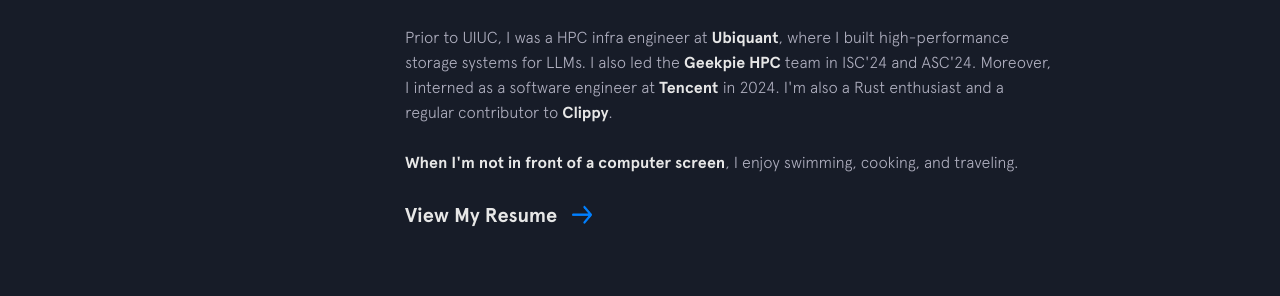
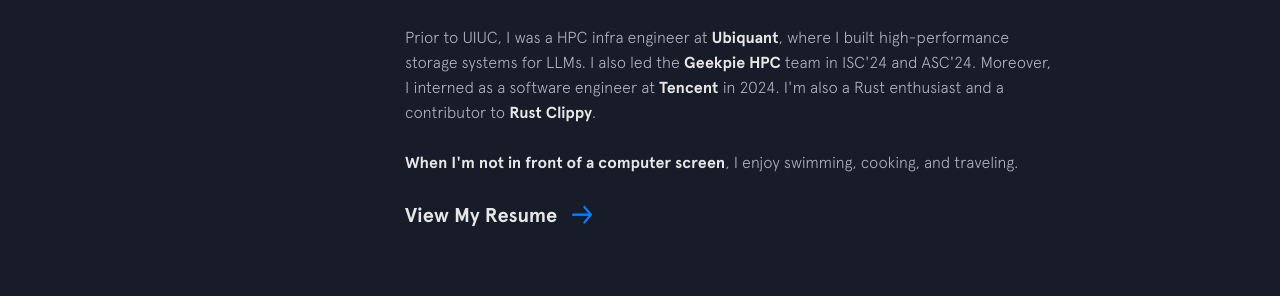
Before and after one commit to profetia/profetia.github.io, a Jekyll site: the page built from index.html, in a window 1280 px wide and 900 px high, scrolled down 754 px. Shown: the part 182-478 px from the top of the window. Built offline with Jekyll 4.4.1, drawn with Linux system fonts in a browser that asks for light colours; nearby versions of some CDN libraries.

Commit message:
feat: sync to latest

```diff
--- a/_includes/background.html
+++ b/_includes/background.html
@@ -23,10 +23,9 @@
         target="_blank">Ubiquant</a>, where I built high-performance storage systems for LLMs. I also led the <a
         class="underline-link" href="https://hpc.geekpie.club/" target="_blank">Geekpie HPC</a> team in ISC'24 and
       ASC'24. Moreover, I interned as a software engineer at <a class="underline-link" href="https://tencent.com"
-        target="_blank">Tencent</a> in 2024. I'm also a Rust enthusiast and a
-      regular contributor to <a class="underline-link"
+        target="_blank">Tencent</a> in 2024. I'm also a Rust enthusiast and a contributor to <a class="underline-link"
         href="https://github.com/search?q=org%3Arust-lang+author%3Aprofetia&type=commits" target="_blank">
-        Clippy</a>.
+        Rust Clippy</a>.
     </p>
 
     <p>
```
Also changed, not shown: 1 other file.
